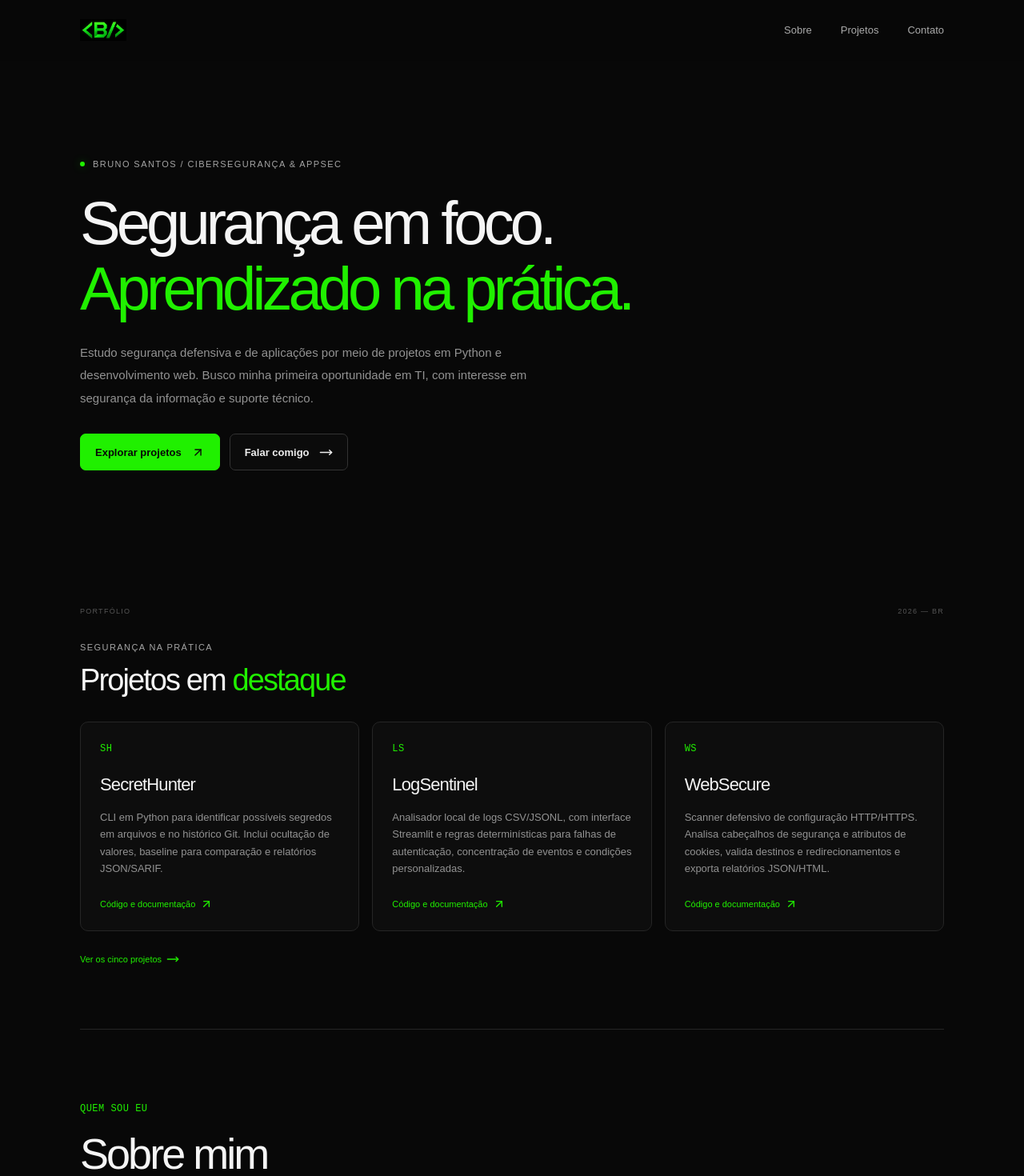
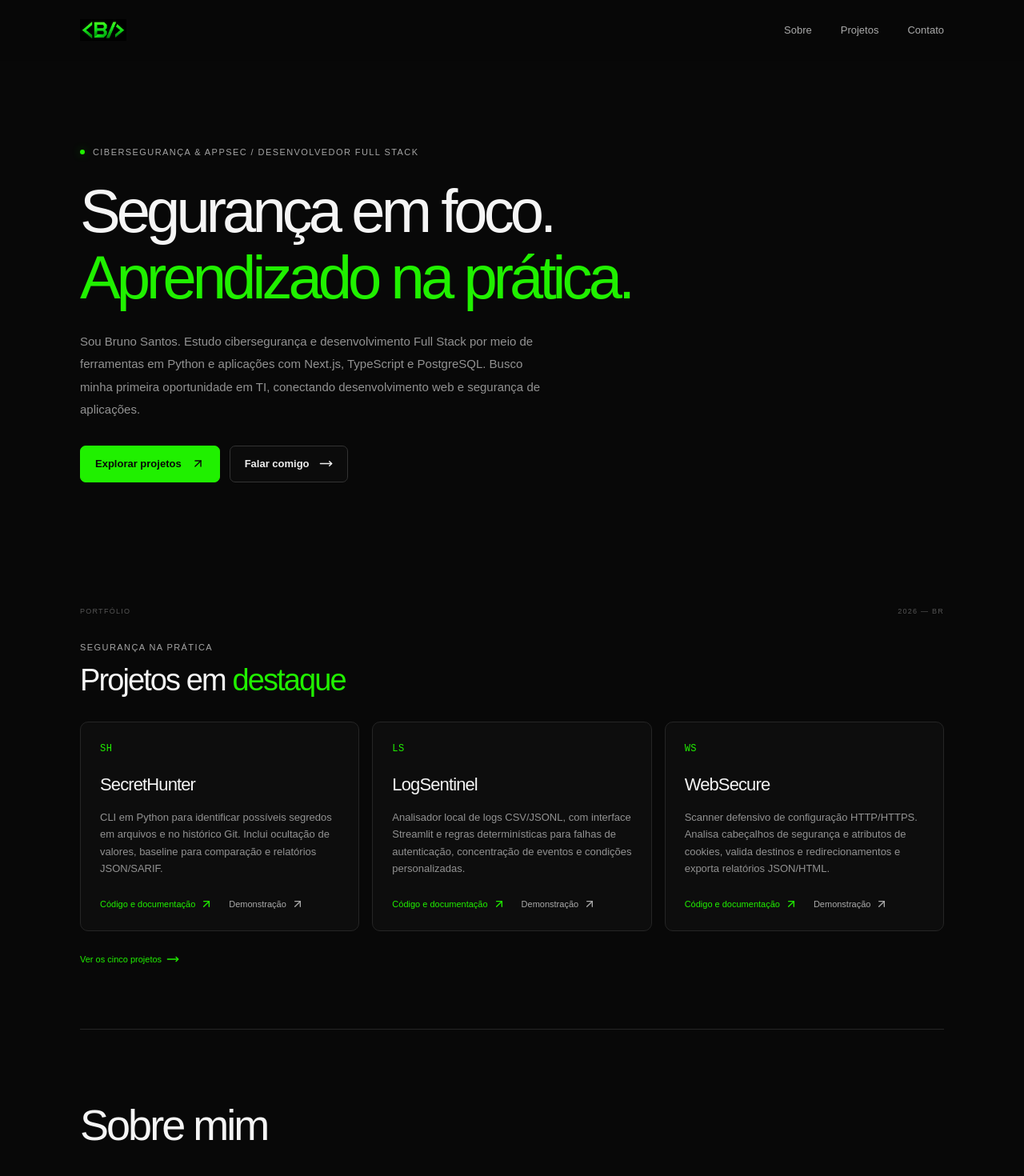
Before and after one commit to devbrunoss/bruno-porfolio, a Next.js app: page / in a window 1280 px wide. Shown: the top 1470 px of the page at 80% size. Built offline with nearby package versions, Linux system fonts and the light colour scheme; no server answers.

Commit message:
Equilibra apresentação com Full Stack e adiciona demonstrações

```diff
--- a/src/app/globals.css
+++ b/src/app/globals.css
@@ -201,3 +201,6 @@ html{scroll-behavior:smooth}
 .home-project-card .text-link{margin-top:auto}
 .all-projects{margin-top:26px}
 @media(max-width:760px){.home-project-grid{grid-template-columns:1fr}.home-projects{padding-bottom:48px}}
+
+.home-project-links{margin-top:auto;display:flex;flex-wrap:wrap;gap:14px 20px}
+.home-project-links .text-link{margin-top:0}
--- a/src/app/page.tsx
+++ b/src/app/page.tsx
@@ -8,9 +8,9 @@ export default function HomePage() {
     <>
     <section className="hero shell" aria-labelledby="hero-title">
       <div className="hero-content">
-        <p className="eyebrow"><span className="status-dot" /> Bruno Santos / Cibersegurança &amp; AppSec</p>
+        <p className="eyebrow"><span className="status-dot" /> Cibersegurança &amp; AppSec / Desenvolvedor Full Stack</p>
         <h1 id="hero-title">Segurança em foco.<br /><span>Aprendizado na prática.</span></h1>
-        <p className="hero-copy">Estudo segurança defensiva e de aplicações por meio de projetos em Python e desenvolvimento web. Busco minha primeira oportunidade em TI, com interesse em segurança da informação e suporte técnico.</p>
+        <p className="hero-copy">Sou Bruno Santos. Estudo cibersegurança e desenvolvimento Full Stack por meio de ferramentas em Python e aplicações com Next.js, TypeScript e PostgreSQL. Busco minha primeira oportunidade em TI, conectando desenvolvimento web e segurança de aplicações.</p>
         <div className="hero-actions">
           <Link className="button button-primary" href="/projetos">Explorar projetos <ArrowUpRight size={17} /></Link>
           <Link className="button button-secondary" href="/contato">Falar comigo <MoveRight size={17} /></Link>
@@ -23,7 +23,7 @@ export default function HomePage() {
       <div className="home-project-grid">{projects.filter(project => project.featured).map(project => (
         <article key={project.slug} className="home-project-card">
           <span className="about-kicker">{project.mark}</span><h3>{project.name}</h3><p>{project.description}</p>
-          <Link className="text-link" href={project.repository} target="_blank" rel="noopener noreferrer">Código e documentação <ArrowUpRight size={16}/><span className="sr-only"> de {project.name} (nova aba)</span></Link>
+          <div className="home-project-links"><Link className="text-link" href={project.repository} target="_blank" rel="noopener noreferrer">Código e documentação <ArrowUpRight size={16}/><span className="sr-only"> de {project.name} (nova aba)</span></Link>{project.url && <Link className="text-link secondary-link" href={project.url} target="_blank" rel="noopener noreferrer">Demonstração <ArrowUpRight size={16}/><span className="sr-only"> de {project.name} (nova aba)</span></Link>}</div>
         </article>
       ))}</div>
       <Link className="text-link all-projects" href="/projetos">Ver os cinco projetos <MoveRight size={16}/></Link>
--- a/src/components/AboutSection.tsx
+++ b/src/components/AboutSection.tsx
@@ -4,7 +4,6 @@ import { Code2 } from "lucide-react";
 export function AboutSection() {
   return <div id="sobre" className="about-page shell">
     <section className="about-intro" aria-labelledby="about-title">
-      <p className="about-kicker">QUEM SOU EU</p>
       <h2 id="about-title">Sobre mim</h2>
       <div className="about-intro-copy">
         <p>Sou Bruno Santos e estudo cibersegurança com foco em segurança defensiva e segurança de aplicações (AppSec). Meu portfólio reúne ferramentas para análise de logs, identificação de possíveis segredos e avaliação de configurações HTTP/HTTPS.</p>
--- a/src/data/projects.ts
+++ b/src/data/projects.ts
@@ -23,6 +23,7 @@ export const projects: Project[] = [
   {
     slug: "secrethunter", category: "ciberseguranca", name: "SecretHunter",
     description: "CLI em Python para identificar possíveis segredos em arquivos e no histórico Git. Inclui ocultação de valores, baseline para comparação e relatórios JSON/SARIF.",
+    url: "https://devbrunoss.github.io/SecretHunter/",
     repository: "https://github.com/devbrunoss/SecretHunter",
     technologies: ["Python", "Git", "JSON", "SARIF"],
     previewTitle: "SecretHunter", previewSubtitle: "ARQUIVOS → ACHADOS → TRIAGEM", mark: "SH", featured: true,
@@ -32,6 +33,7 @@ export const projects: Project[] = [
   {
     slug: "logsentinel", category: "ciberseguranca", name: "LogSentinel",
     description: "Analisador local de logs CSV/JSONL, com interface Streamlit e regras determinísticas para falhas de autenticação, concentração de eventos e condições personalizadas.",
+    url: "https://logsentinel-devbrunoss.streamlit.app/",
     repository: "https://github.com/devbrunoss/logsentinel",
     technologies: ["Python", "Streamlit", "Pandas", "pytest"],
     previewTitle: "LogSentinel", previewSubtitle: "LOGS → REGRAS → ALERTAS", mark: "LS", featured: true,
@@ -41,6 +43,7 @@ export const projects: Project[] = [
   {
     slug: "websecure", category: "ciberseguranca", name: "WebSecure",
     description: "Scanner defensivo de configuração HTTP/HTTPS. Analisa cabeçalhos de segurança e atributos de cookies, valida destinos e redirecionamentos e exporta relatórios JSON/HTML.",
+    url: "https://websecure-78zh.onrender.com/",
     repository: "https://github.com/devbrunoss/websecure",
     technologies: ["Python", "HTTP/HTTPS", "JSON", "pytest"],
     previewTitle: "WebSecure", previewSubtitle: "HTTP/HTTPS → ANÁLISE → RELATÓRIO", mark: "WS", featured: true,
```
Also changed, not shown: 1 other file (tests, documents, lock files or other folders).
